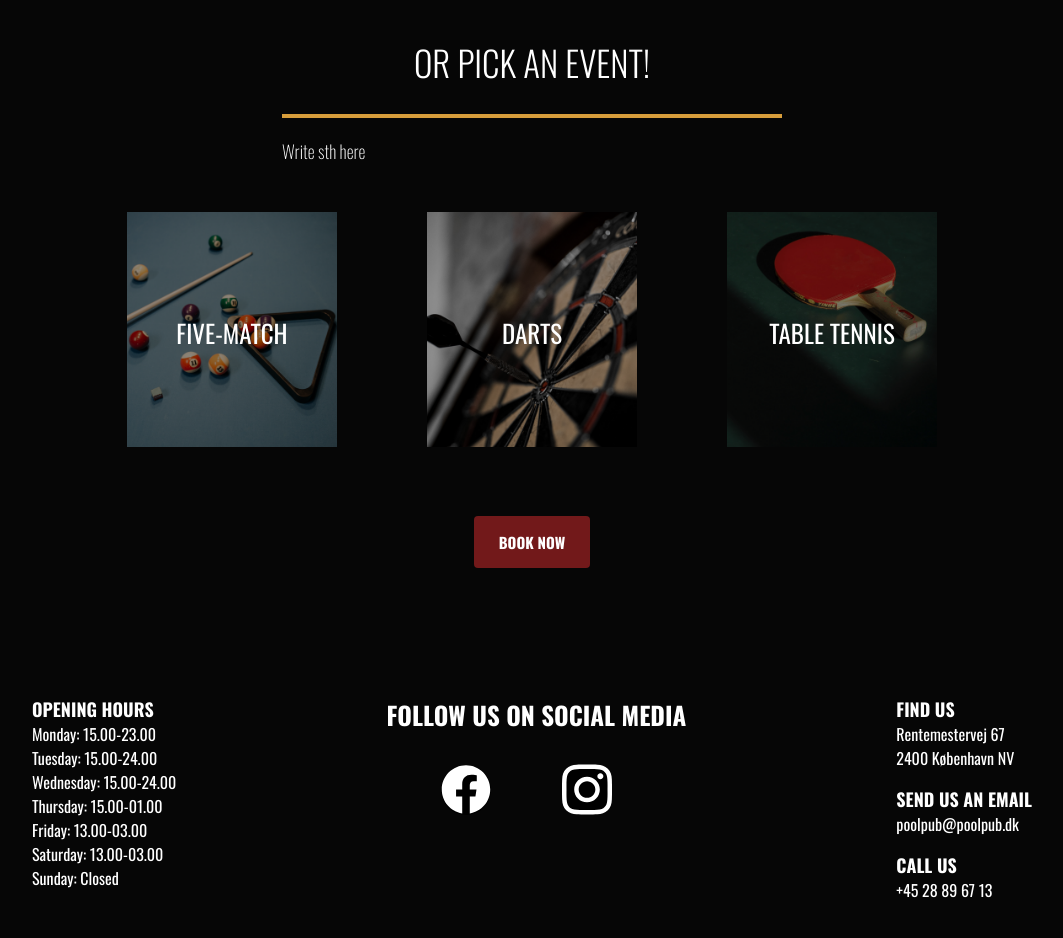
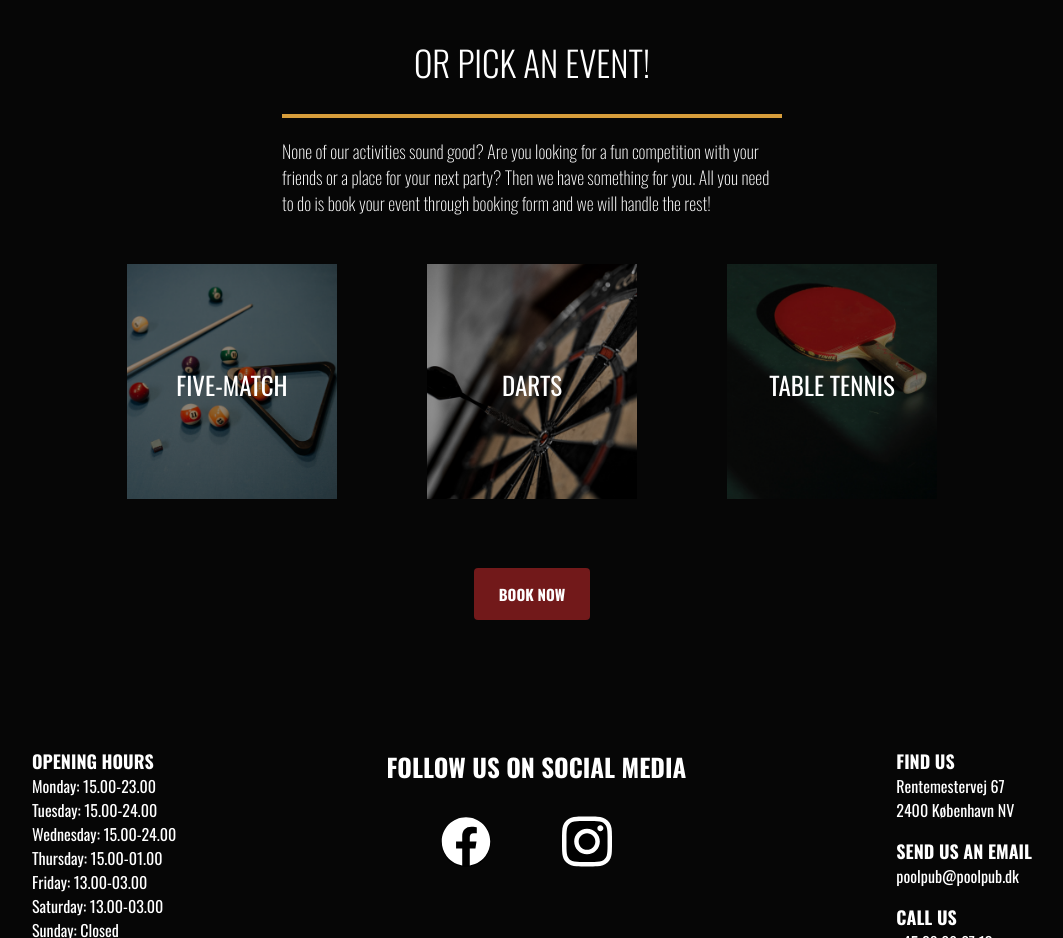
Before and after one commit to umnicol/poolpub, a Next.js app in the folder poolpub-website/: page /activities in a window 1280 px wide. Shown: the part 1940-2878 px from the top of the page, without its empty margins (108-1171 px from the left). Built offline with nearby package versions, Linux system fonts and the light colour scheme; no server answers.

Commit message:
final changes

```diff
--- a/poolpub-website/src/components/LogInBox/LogInBox.module.css
+++ b/poolpub-website/src/components/LogInBox/LogInBox.module.css
@@ -41,8 +41,4 @@ border: solid 7px ;
     color: #0d0d0d;
     margin-bottom: 40px;
 
-}
-
-.LogIn_h1:hover {
-  color: #D79D3B;
-}
+};
--- a/poolpub-website/src/pages/activities.tsx
+++ b/poolpub-website/src/pages/activities.tsx
@@ -55,7 +55,7 @@ export default function Activities() {
         }
       ]}/>
 
-      <TextSection headline={'Or pick an Event!'} paragraph={'Write sth here '}/>
+      <TextSection headline={'Or pick an Event!'} paragraph={'None of our activities sound good? Are you looking for a fun competition with your friends or a place for your next party? Then we have something for you. All you need to do is book your event through booking form and we will handle the rest! '}/>
 
       <ActivityGrid activities={[
          {
--- a/poolpub-website/src/pages/membership.tsx
+++ b/poolpub-website/src/pages/membership.tsx
@@ -16,7 +16,6 @@ export default function Membership() {
 
       <TextSection headline={'Become a member of pool-pub family'} paragraph={'Get a POOL-PUB membership card and become member for life! Every month you will receive around 2-4 messages with special offers or fun events. Some of the offers even cheaper beer or lower price for some of our activities. What is there to think about? You can see for yourself and compare the advantages and disadvantages.'}/>
       <MembershipCards/>
-      <TextSection headline={'How to apply'} paragraph={''}/>
     </>
   )
 }
--- a/poolpub-website/src/pages/menu.tsx
+++ b/poolpub-website/src/pages/menu.tsx
@@ -15,7 +15,7 @@ export default function Menu() {
       </Head>
       <Header image={'/activities-img.png'} title={'Menu'}/>
 
-      <TextSection headline={'Our food and beverages menu'} paragraph={'We are not just a bar with pool tables. We offer wide selection of beers, burgers and other smaller snacks that will make your visit even more enjoyable. We change beers and cocktails based on seasonal availability and have special offers and discount to make it the best value for your money. Come and taste it yourself! '}/>
+      <TextSection headline={'Our food and beverages menu'} paragraph={'We are not just a bar with pool tables. We offer wide selection of beers, delicious burgers and other smaller snacks that will make your visit even more enjoyable. We change beers and cocktails based on the seasonal availability and have special offers and discount to make it the best value for your money. Come and taste it yourself! '}/>
 
       <FoodMenu imageFood={'/menu-img.jpg'} imageDrinks={'/drinks-img.jpg'}/>
 
```
